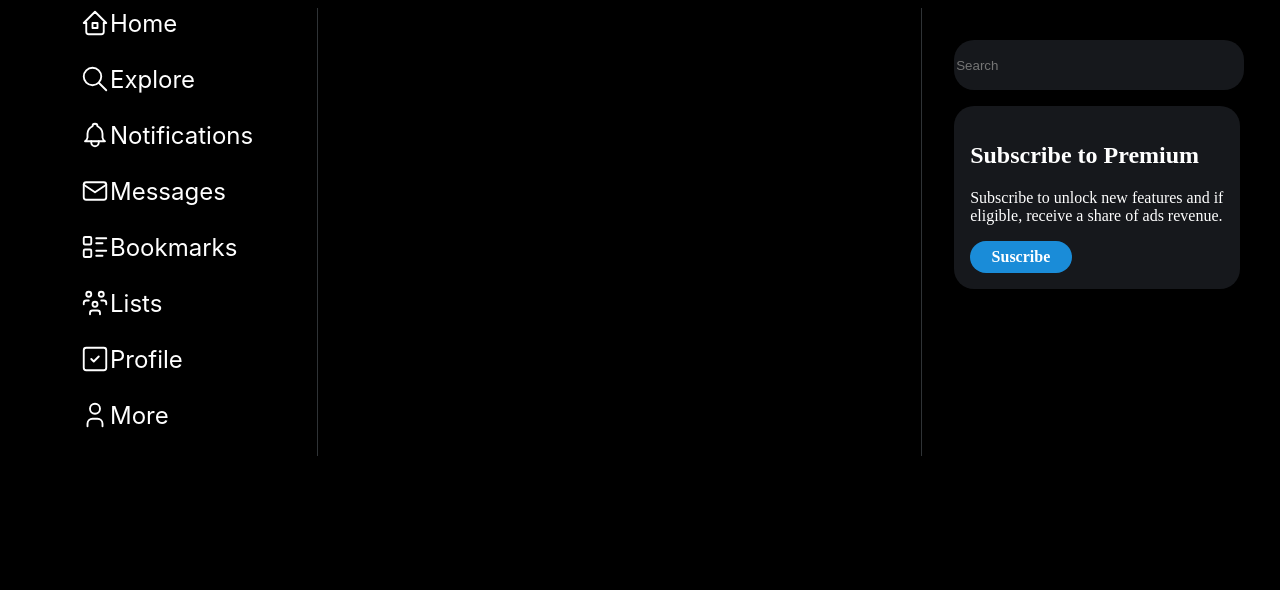
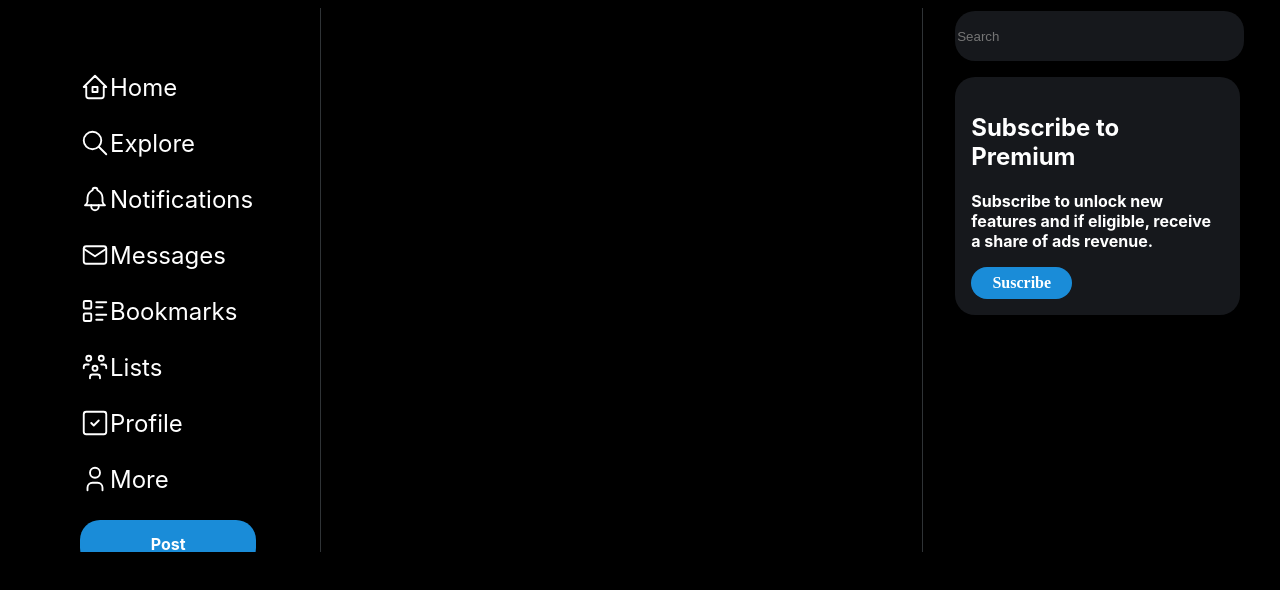
Before and after one commit to DerianMolinaLopez/bakyReact, a React (Vite) app in the folder TwiterBaki/: page / in a window 1280 px wide. Shown: the top 590 px of the page. Built offline with nearby package versions, Linux system fonts and the light colour scheme.

Commit message:
barra izquierda terminada

```diff
--- a/TwiterBaki/src/components/aside.jsx
+++ b/TwiterBaki/src/components/aside.jsx
@@ -1,10 +1,25 @@
 import './styles.css'
 import { GeneradorDeBotones } from './generadorBotones'
- export function BarraLateral(){
-    return(
-        <div className='marco'>
+import { Tarjeta } from './tarjetasUsuario'
+import DerianFoto from '../img/DerianFoto.png'
+export function BarraLateral() {
+    return (
+        <div className='marco scroll-bar'>
             <aside className='asideM'>
+
                 <GeneradorDeBotones></GeneradorDeBotones>
+                <div className='botonEnlace' style={{ width: '100%', height: '3rem' }}>
+                    <a href="" className='decorador'>
+                        <p>
+                            <strong>
+                                Post
+                            </strong>
+                        </p>
+                    </a>
+                          <Tarjeta nombre="Derian Molina Lopez" usuario="DerianML" foto={DerianFoto}  ></Tarjeta>
+
+                    </div>
+
             </aside>
         </div>
     )
--- a/TwiterBaki/src/components/generadorBotones.jsx
+++ b/TwiterBaki/src/components/generadorBotones.jsx
@@ -90,7 +90,7 @@ export function GeneradorDeBotones() {
 
 export function BarraLateralDerecha(){
     return(
-        <div style={{width:'30%',margin:'2rem'}} className='marcoLateral'>
+        <div style={{width:'30%',margin:'2rem',marginTop:'3px'}} className='marcoLateral'>
             <aside>
                 <div >
                     <input className='buscador' type="text" name="" id="" placeholder='Search' />
@@ -121,7 +121,7 @@ export function Anuncio(){
   return(
     <div className='cardAnuncio'>
       <h2>Subscribe to Premium</h2>
-      <p>Subscribe to unlock new features and if eligible, receive a share of ads revenue.</p>
+      <strong><p>Subscribe to unlock new features and if eligible, receive a share of ads revenue.</p></strong>
       <div className='botonEnlace'>
         <a href="" className='decorador' ><strong>Suscribe</strong> </a>
       </div>
--- a/TwiterBaki/src/components/styles.css
+++ b/TwiterBaki/src/components/styles.css
@@ -9,6 +9,7 @@ Arial,
 sans-serif;
 
 }
+
 /*
 
 "TwitterChirp"
@@ -46,6 +47,7 @@ sans-serif
 }
 .marco{
     margin-left: 4.5rem;
+    margin-top: 4rem;
 }
 .asideM{
     margin-right: 4rem;
@@ -72,6 +74,11 @@ sans-serif
     border-right: solid #2F3336 1px;
     border-left: solid #2F3336 1px;
 }
+.scroll-bar{
+  max-height: 30rem;
+  overflow: scroll;
+  width: 20rem;
+}
 .redondeo{
     border-radius: 20px;
     margin-bottom: 1.5rem;
@@ -87,8 +94,11 @@ sans-serif
    border-radius: 20px;
    width: 40%;
    height: 2rem;
-
    cursor: pointer;
+   transition: .2s;
+}
+.botonEnlace:hover{
+   background-color: #1a8cd8e0;
 }
 .decorador{
     text-decoration: none;
@@ -105,3 +115,46 @@ sans-serif
    justify-content: center;
    align-items: center;
 }
+p,h2{
+    font-family: var(--fuenteEnlace);
+}
+.exterior-tarjeta{
+    border-radius: 20px;
+    width: 100%;
+    height: 2rem;
+    display: flex;
+    flex-direction: row;
+    justify-content: space-around;
+    color: white;
+    font-family: var(--fuenteEnlace);
+    margin-top: 1.5rem;
+    padding: 1rem;
+
+
+}
+.exterior-tarjeta:hover{
+   background-color: #181818;
+
+
+}
+.imagen-tarjeta-dimensionar{
+    border-radius: 50%;
+    height: 2rem;
+    width: 2rem;
+}
+
+.textoUsuario{
+    text-decoration: none;
+    margin:0;
+    font-family: var(--fuenteEnlace);
+}
+.usuario-cuenta
+{
+    display: flex;
+    flex-direction: column;
+}
+.enlace-sin-decoracion {
+    text-decoration: none; /* Elimina el subrayado */
+    color: inherit; /* Usa el color predeterminado del texto */
+    /* Agrega otros estilos personalizados si es necesario */
+}
--- /dev/null
+++ b/TwiterBaki/src/components/tarjetasUsuario.jsx
@@ -0,0 +1,26 @@
+export function Tarjeta(props) {
+    const { usuario, nombre, foto , mostrarBoton} = props;
+
+    return (
+        <div>
+            <a href="" className="enlace-sin-decoracion">
+                <div className="exterior-tarjeta">
+                    <div className="imagen-tarjeta">
+                        <picture>
+                            <img src={foto} alt="Usuario" className="imagen-tarjeta-dimensionar" />
+                        </picture>
+                    </div>
+                    <div className="usuario-cuenta">
+                        <p className="textoUsuario"><strong>{nombre}</strong></p>
+                        <p className="textoUsuario">@{usuario}</p>
+                    </div>
+                    {mostrarBoton && (
+                        <div className="seguir">
+                            <button>Seguir</button>
+                        </div>
+                    )}
+                </div>
+            </a>
+        </div>
+    );
+}
```
Also changed, not shown: TwiterBaki/src/components/a.html (added, +12 -0 lines), TwiterBaki/src/img/DerianFoto.png (added).
